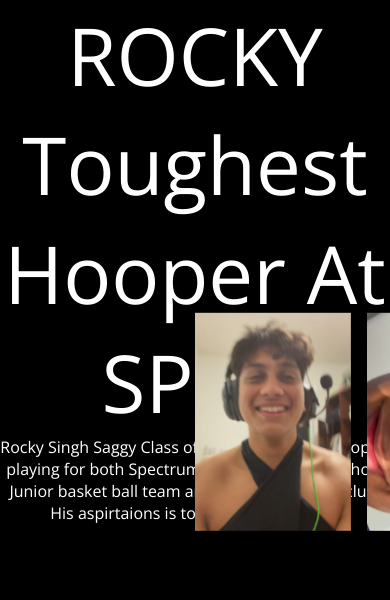
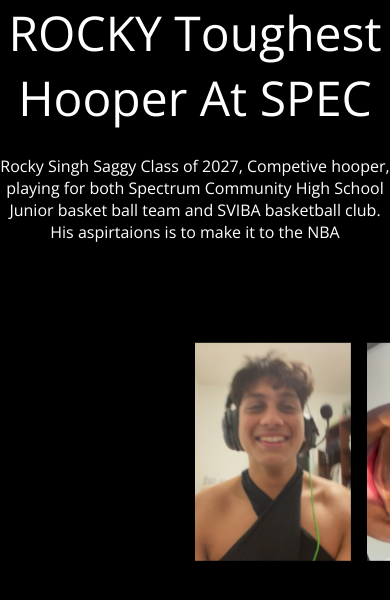
Before and after one commit to Pokiji/Rocky, a plain HTML site: page index.html in a window 390 px wide. Shown: the top 600 px of the page. Drawn offline with nearby package versions, Linux system fonts and the light colour scheme.

Commit message:
added break points and margins

```diff
--- a/styles.css
+++ b/styles.css
@@ -15,9 +15,11 @@
     margin: 0rem;
     overflow: hidden;
     color: white;
+
   }
 
   #image-track {
+    margin-top: 30px;
     display: flex;
     gap: 4vmin;
     position: absolute;
@@ -42,6 +44,13 @@
     text-transform: capitalize;
 }
 
+.main{
+  display: flex;
+  justify-content: space-around;
+  align-items: center;
+  flex-wrap: wrap;
+}
+
 
 
 
@@ -61,3 +70,17 @@
    .drop-in {
     animation: drop-in 2s ease 300ms forwards;
    }
+
+@media only screen and (max-width: 600px) {
+  .title{
+    font-size: 3em;
+}
+
+
+
+.bio{
+  margin-top: 25px;
+  font: 1em;
+}
+
+}
```
